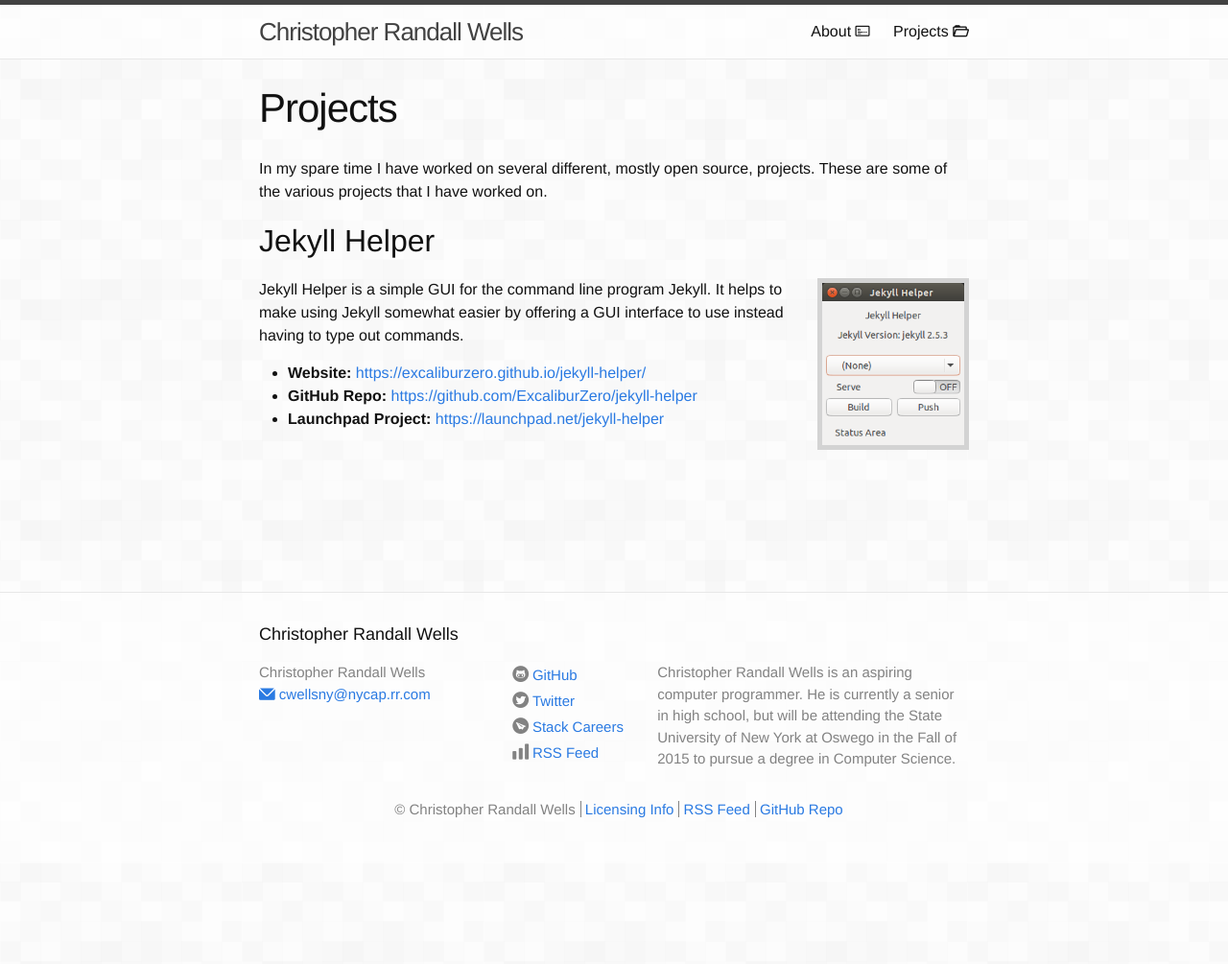
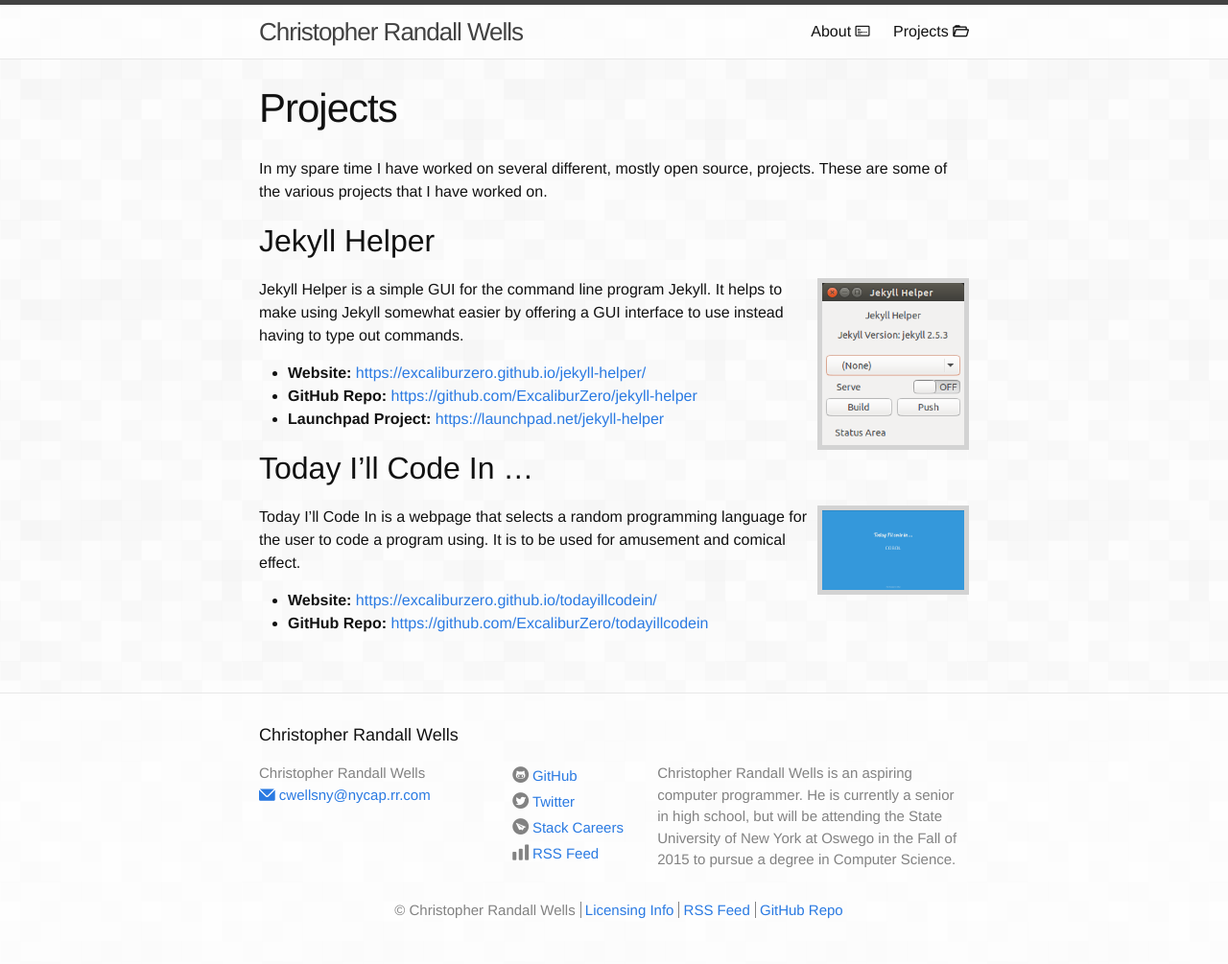
Before and after one commit to ExcaliburZero/christopher-randall-wells.divshot.io, a Jekyll site: the page built from projects.md, in a window 1280 px wide. Shown: the whole page at 96% size. Built offline with Jekyll 4.4.1, drawn with Linux system fonts in a browser that asks for light colours; before the commit the page ends 900 px from its top, so only the background shows below that.

Commit message:
Added Today I'll Code In ... project
Added an entry to the projects page for the Today I'll Code In ... webpage. Also added a screenshot of it.

```diff
--- a/projects.md
+++ b/projects.md
@@ -9,12 +9,22 @@
 
 ## Jekyll Helper
 <div class="about-photo-box">
-    <img class="about-photo" src="/images/jekyll_helper_screenshot.png" alt="A screenshot of Jekyll Helper" />
+    <a href="/images/jekyll_helper_screenshot.png"><img class="about-photo" src="/images/jekyll_helper_screenshot.png" alt="A screenshot of Jekyll Helper" /></a>
 </div>
 
-{::options parse_block_html="true" /}
 Jekyll Helper is a simple GUI for the command line program Jekyll. It helps to make using Jekyll somewhat easier by offering a GUI interface to use instead having to type out commands.
 
 - **Website:** <https://excaliburzero.github.io/jekyll-helper/>
 - **GitHub Repo:** <https://github.com/ExcaliburZero/jekyll-helper>
 - **Launchpad Project:** <https://launchpad.net/jekyll-helper>
+
+## Today I'll Code In ...
+<div class="about-photo-box">
+    <a href="/images/today_ill_code_in_screenshot.png"><img class="about-photo" src="/images/today_ill_code_in_screenshot.png" alt="A screenshot of Today I'll Code In ..." /></a>
+</div>
+
+{::options parse_block_html="true" /}
+Today I'll Code In is a webpage that selects a random programming language for the user to code a program using. It is to be used for amusement and comical effect.
+
+- **Website:** <https://excaliburzero.github.io/todayillcodein/>
+- **GitHub Repo:** <https://github.com/ExcaliburZero/todayillcodein>
```
Also changed, not shown: images/today_ill_code_in_screenshot.png (added).
